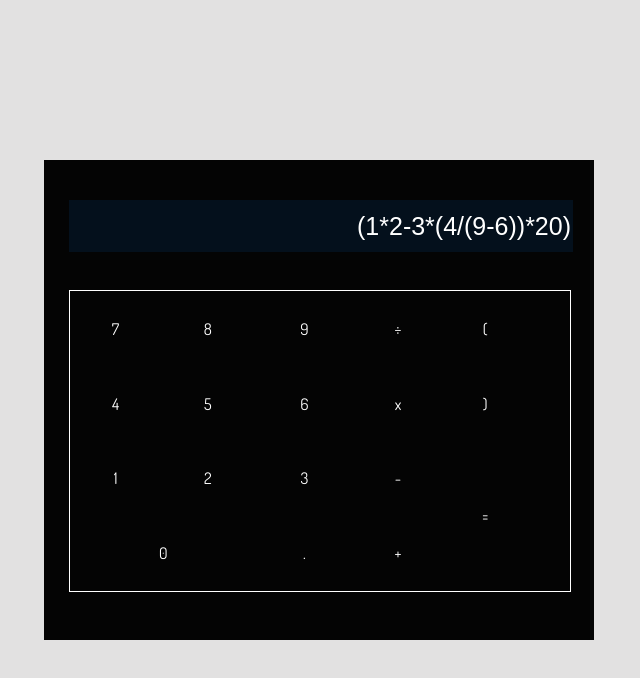
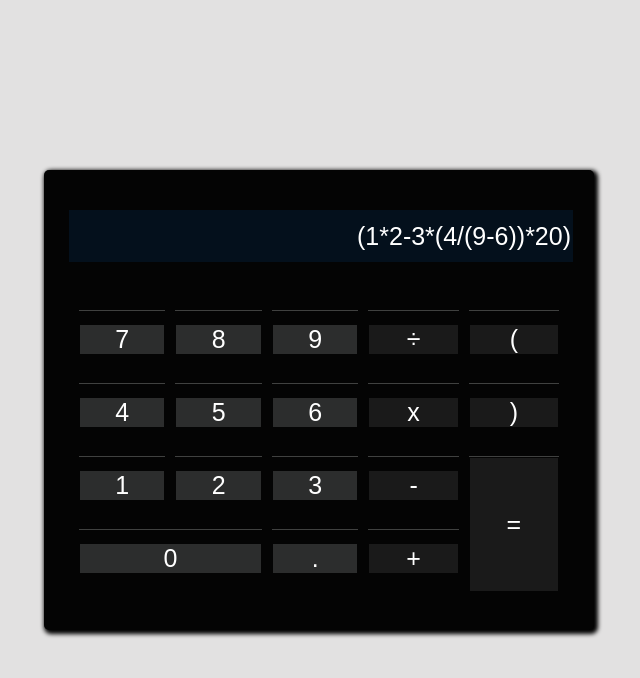
Before and after one commit to panda4man/CSE3901-Project-4-Part-3, a plain HTML site: page index.html in a window 1280 px wide. Shown: the whole page, without its empty margins (321-961 px from the left). Drawn offline with Linux system fonts and the light colour scheme.

Commit message:
added the buttons

```diff
--- a/index.css
+++ b/index.css
@@ -1,10 +1,9 @@
 body {
-	background:#e2e1e1;
-	padding:0;
-	margin:0;
-	font-family:'Dosis', sans-serif;
+    background: #e2e1e1;
+    padding: 0;
+    margin: 0;
+    font-family: 'Dosis', sans-serif;
 }
-
 .wrapper {
     height: 400px;
     width: 500px;
@@ -12,58 +11,84 @@ body {
     position: absolute;
     top: 50%;
     left: 50%;
-    padding:40px 25px;
+    padding: 40px 25px 20px;
+    border-radius: 5px;
+    -webkit-box-shadow: 2px 2px 4px 2px #000;
+    -moz-box-shadow: 2px 2px 4px 2px #000;
+    box-shadow: 2px 2px 4px 2px #000;
     -ms-transform: translateX(-50%) translateY(-50%);
     -webkit-transform: translate(-50%, -50%);
     transform: translate(-50%, -50%);
 }
+/* ==== EXPRESSION STYLES ==== */
 
-/* ==== EXPRESSION STYLES ==== */
 .expression_container {
-	background:#04101C;
+    background: #04101C;
+    width: 100%;
+    position: relative;
+    height: 50px;
+}
+.expression_container input {
+    display: block;
+    width: 100%;
+    height: 50px;
+    background: #04101C;
+    border: none;
+    text-align: right;
+    color: white;
+    font-size: 25px;
+}
+.expression_container input:focus {
+    outline: 0;
+}
+/* ==== BUTTON STYLES ==== */
+
+.button_container {
+    margin-top: 40px;
+    width: 100%;
+    position: relative;
+    height: 300px;
+}
+.button_container table {
+    width: 100%;
+    height: 100%;
+    border-spacing: 10px;
+}
+.button_container table tr {
+	line-height:60px;
+}
+.button_container table td {
+    text-align: center;
+    border-top: 1px solid #404140;
+    box-sizing:border-box;
+}
+.button_container table td button {
+	font-size: 25px;
+	color:white;
 	width:100%;
-	position:relative;
-	height:50px;
+	height:100%;
+	padding:0;
+	border:none;
+	-webkit-transition: all 0.4s linear;
+    -o-transition: all 0.4s linear;
+    -moz-transition: all 0.4s linear;
+    -ms-transition: all 0.4s linear;
+    -kthtml-transition: all 0.4s linear;
+    transition: all 0.4s linear;
 }
-
-.expression_container input {
-	display:block;
-	width:100%;
-	height:50px;
-	background:#04101C;
-	border:none;
-	text-align:right;
-	color:white;
-	font-size:25px;
-}
-
-.expression_container input:focus {
+.button_container table td button:focus {
 	outline:0;
 }
-
-/* ==== BUTTON STYLES ==== */
-.button_container {
-	margin-top:40px;
-	width:100%;
-	position:relative;
-	border:1px solid white;
-	height:300px;
+/*
+.button_container table td button:active {
+	-webkit-box-shadow: 0px 0px 4px 2px #D50E0E;
+    -moz-box-shadow: 0px 0px 4px 2px #D50E0E;
+    box-shadow: 0px 0px 4px 2px #D50E0E;
 }
-
-.button_container table {
-	width:100%;
-	height:100%;
+*/
+.digit {
+    background: #2C2D2D;
 }
-
-.button_container table td {
-	color:white;
-	text-align:center;
+.operator {
+    background: #1A1A1A;
 }
-
-.digit {
-	background:#2C2D2D;
-}
-
-.operator {
-	background:#181A18;
-}
--- a/index.html
+++ b/index.html
@@ -21,35 +21,30 @@
         <div class="button_container">
             <table>
                 <tr>
-                    <td>7</td>
-                    <td>8</td>
-                    <td>9</td>
-                    <td>&divide;</td>
-                    <td>(</td>
-                    <td></td>
+                    <td><button class="digit">7</button></td>
+                    <td><button class="digit">8</button></td>
+                    <td><button class="digit">9</button></td>
+                    <td><button class="operator">&divide;</button></td>
+                    <td><button class="operator">(</button></td>
                 </tr>
                 <tr>
-                    <td>4</td>
-                    <td>5</td>
-                    <td>6</td>
-                    <td>x</td>
-                    <td>)</td>
-                    <td></td>
+                    <td><button class="digit">4</button></td>
+                    <td><button class="digit">5</button></td>
+                    <td><button class="digit">6</button></td>
+                    <td><button class="operator">x</button></td>
+                    <td><button class="operator">)</button></td>
                 </tr>
                 <tr>
-                    <td>1</td>
-                    <td>2</td>
-                    <td>3</td>
-                    <td>-</td>
-                    <td rowspan="2">=</td>
-                    <td></td>
+                    <td><button class="digit">1</button></td>
+                    <td><button class="digit">2</button></td>
+                    <td><button class="digit">3</button></td>
+                    <td><button class="operator">-</button></td>
+                    <td rowspan="2"><button class="operator">=</button></td>
                 </tr>
                 <tr>
-                    <td colspan="2">0</td>
-                    <td>.</td>
-                    <td>+</td>
-                    <td></td>
-                    <td></td>
+                    <td colspan="2"><button class="digit">0</button></td>
+                    <td><button class="digit">.</button></td>
+                    <td><button class="operator">+</button></td>
                 </tr>
             </table>
         </div>
```
